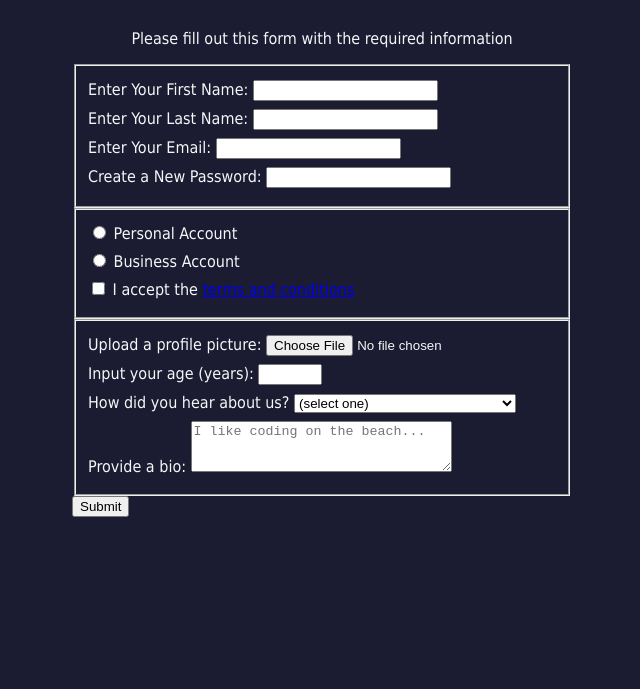
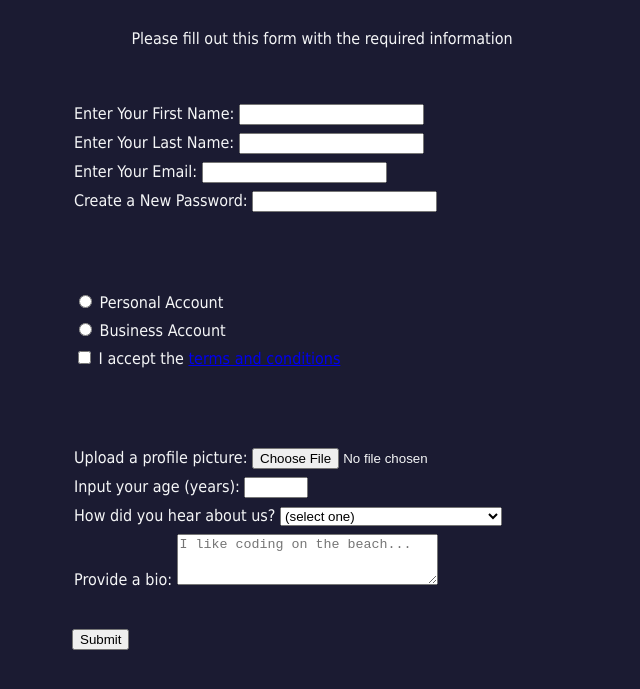
Before and after one commit to onurbbr/RWD-RegistrationForm, a plain HTML site: page index.html in a window 1280 px wide. Shown: the part 73-762 px from the top of the page, without its empty margins (318-958 px from the left). Drawn offline with Linux system fonts and the light colour scheme.

Commit message:
Step 41 Added
Signed-off-by: onurbbr <onurbuber@engineer.com>

```diff
--- a/css/index.css
+++ b/css/index.css
@@ -20,6 +20,11 @@ form {
     min-width: 300px;
 }
 
+fieldset {
+    border: none;
+    padding: 2rem 0;
+}
+
 label {
     display: block;
     margin: 0.5rem 0;
```
